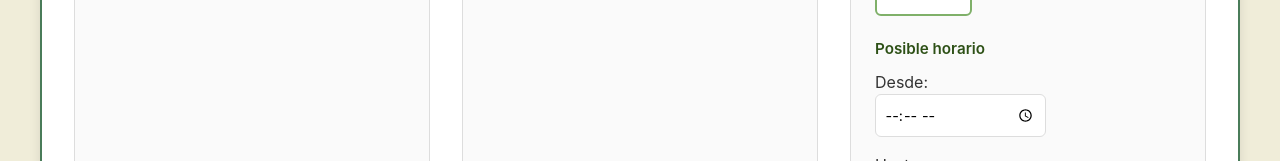
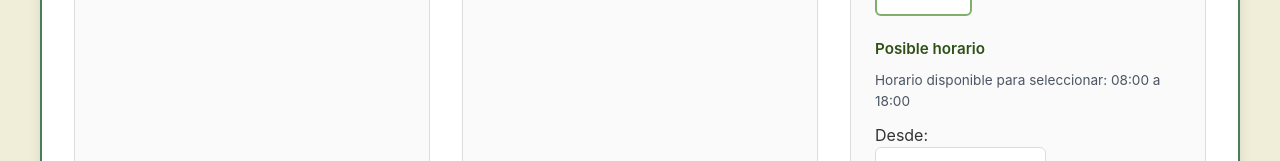
Before and after one commit to RJoel158/PS2-APP-BASURA-espejo, a React (Vite) app in the folder front/: page /recycle-form in a window 1280 px wide. Shown: the part 831-992 px from the top of the page. Built offline with nearby package versions, Linux system fonts and the light colour scheme; no server answers; sample sign-in values are in the browser's storage; a web font is replaced by a local one.

Commit message:
Mejora disminución puntaje

```diff
--- a/front/src/components/AdminDashboardComp/RankingConfiguration.tsx
+++ b/front/src/components/AdminDashboardComp/RankingConfiguration.tsx
@@ -21,7 +21,7 @@ const RankingConfiguration: React.FC = () => {
 		setPercent(clampPercent(parsed));
 	};
 
-	const top5Reduction = percent + 3;
+	const top5Reduction = percent + 5;
 	const restReduction = percent;
 
 	useEffect(() => {
--- a/front/src/components/FormComps/FormComp.css
+++ b/front/src/components/FormComps/FormComp.css
@@ -716,6 +716,12 @@
   margin: 0 0 0.75rem 0;
 }
 
+.time-availability-text {
+  margin: 0 0 0.75rem 0;
+  color: #4b5563;
+  font-size: 0.85rem;
+}
+
 /* Responsive */
 @media (max-width: 640px) {
   .recycle-form-container {
--- a/front/src/components/FormComps/FormComp.tsx
+++ b/front/src/components/FormComps/FormComp.tsx
@@ -956,6 +956,11 @@ const FormComp: React.FC = () => {
             {/* Horario */}
             <div className="time-section">
               <h4>Posible horario</h4>
+              <p className="time-availability-text">
+                {loadingSchedule
+                  ? 'Cargando horario disponible...'
+                  : `Horario disponible para seleccionar: ${allowedStartHour} a ${allowedEndHour}`}
+              </p>
               <div className="time-selector">
                 <div className="time-input-group">
                   <label htmlFor="time-from">Desde:</label>
```
Also changed, not shown: 1 other file (tests, documents, lock files or other folders).
